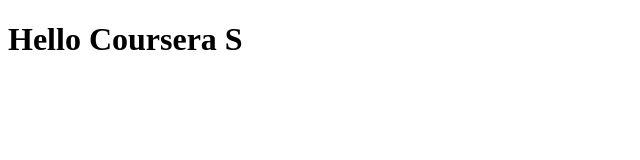
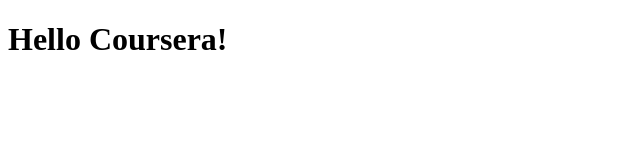
Before and after one commit to KannanRams/coursera, a plain HTML site: page index.html in a window 1280 px wide. Shown: the full height of the page, 0-640 px from the left. Drawn offline with Linux system fonts and the light colour scheme.

Commit message:
test change

```diff
--- a/index.html
+++ b/index.html
@@ -5,6 +5,6 @@
     <title>Hello Coursera</title>
   </head>
   <body>
-    <h1>Hello Coursera S</h1>
+    <h1>Hello Coursera!</h1>
   </body>
 </html>
```
